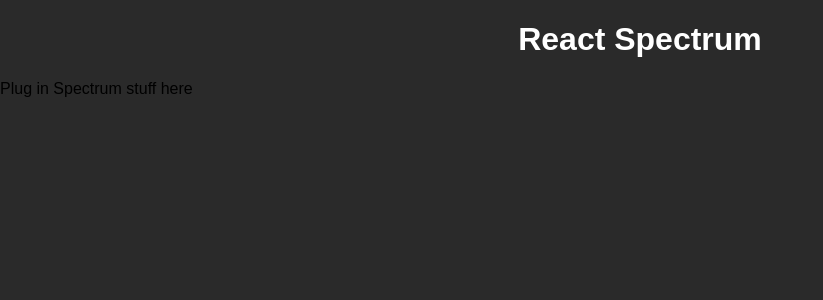
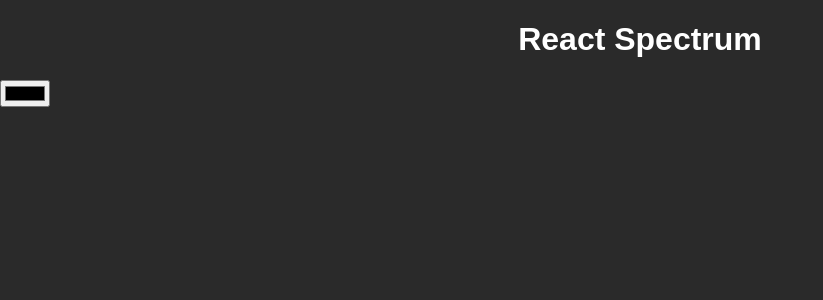
Before and after one commit to ericbastarache/react-spectrum, a React (Create React App) app: page / in a window 1280 px wide. Shown: the top 300 px of the page, without its empty margins (0-823 px from the left). Built offline with nearby package versions, Linux system fonts and the light colour scheme.

Commit message:
Updated color picker component with preliminary handlers

```diff
--- a/src/components/Spectrum/Spectrum.js
+++ b/src/components/Spectrum/Spectrum.js
@@ -4,7 +4,13 @@
 class Spectrum extends Component {
     render () {
         return (
-            <div>Plug in Spectrum stuff here</div>
+            <div>
+                <input
+                    type="color"
+                    onChange={this.props.handleChange}
+                    onMouseMove={this.props.onSelect}
+                    />
+            </div>
         );
     }
 }
```
